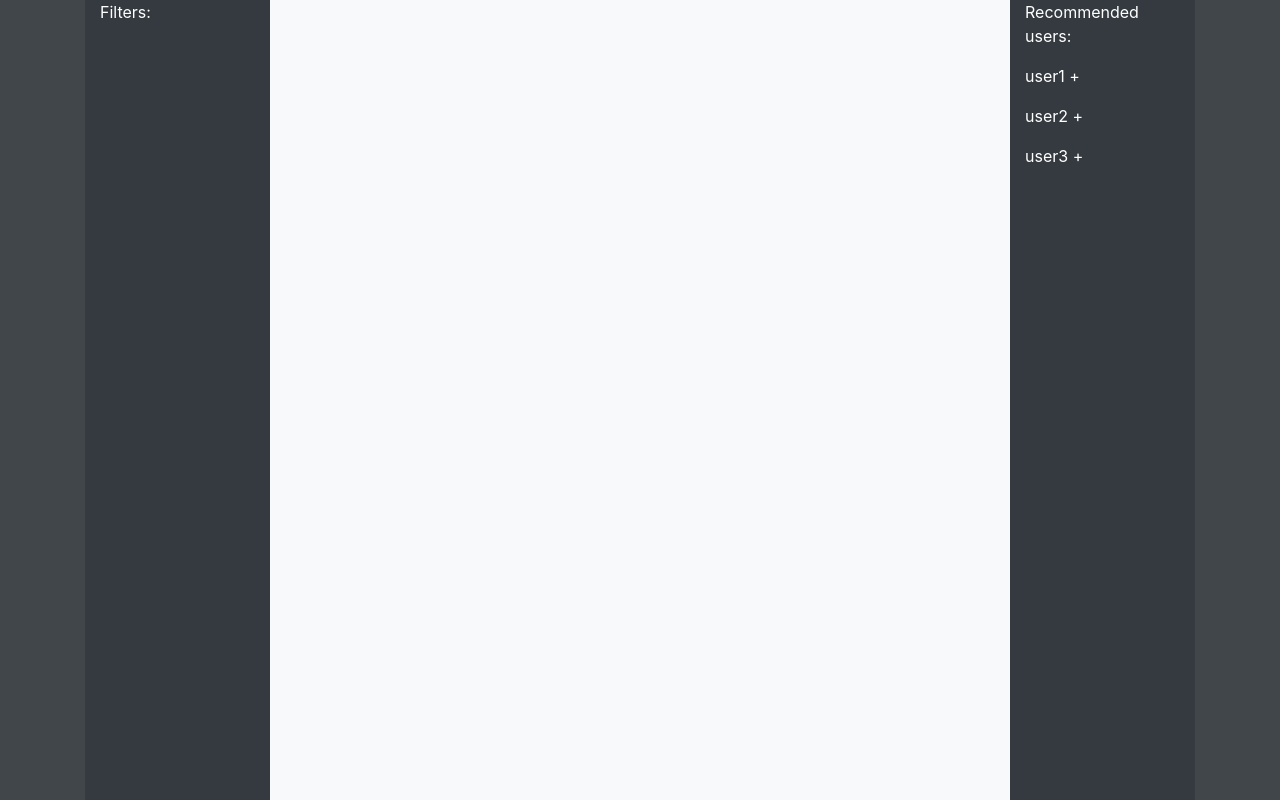
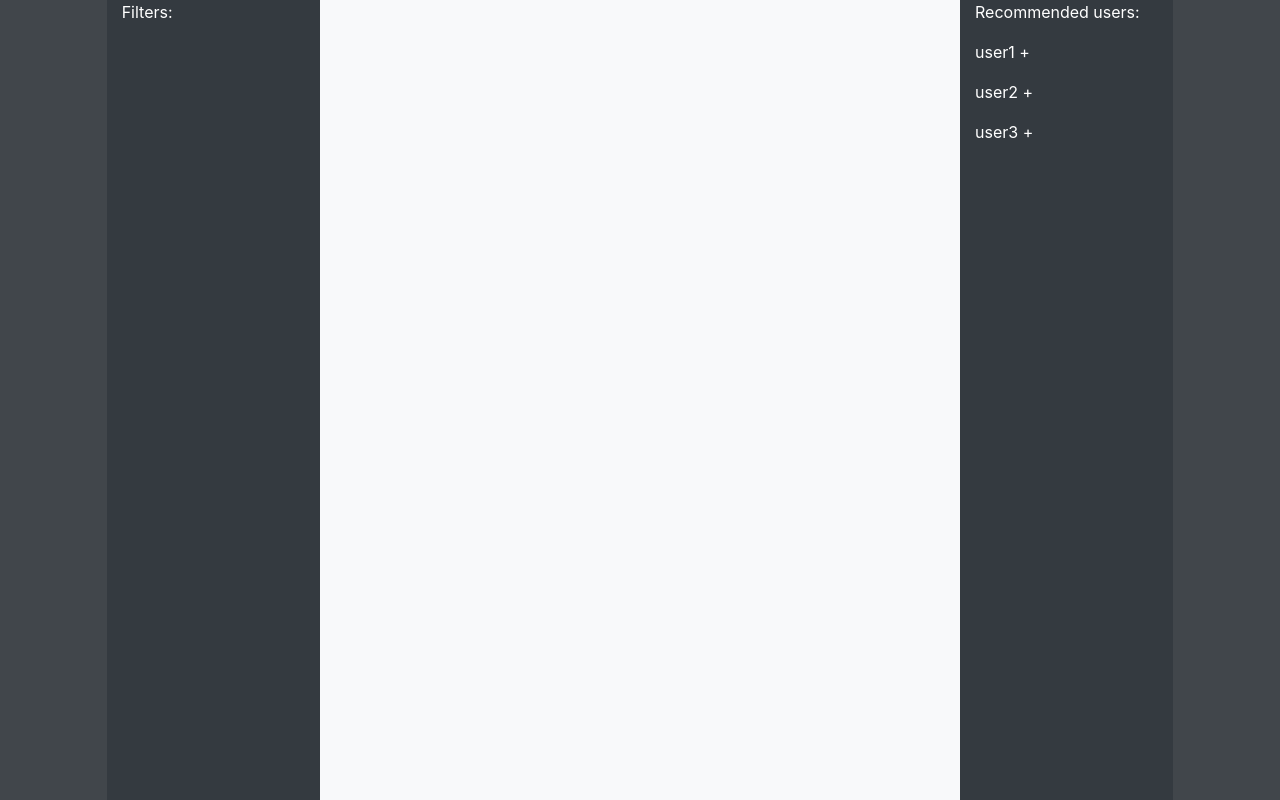
Before and after one commit to nativepapaya/Spring-2022-Senior-Project, a Django app: page /explore in a window 1280 px wide. Shown: the part 56-856 px from the top of the page. Run offline with Django 3.2, Linux system fonts and the light colour scheme; data that the repository does not hold is empty; some libraries are stand-ins or nearby versions.

```diff
--- a/sprecpro/templates/explore.html
+++ b/sprecpro/templates/explore.html
@@ -1,7 +1,7 @@
 {% extends 'layouts/app.html' %}
 {% load like_tags %}
 {% block content %}
-<div class="container d-flex justify-content-center">
+<div class="d-flex justify-content-center">
 
     <!--Filters-->
     <div class="col-2 bg-dark text-white">
@@ -9,7 +9,7 @@
     </div>
 
     <!--Main content-->
-    <div class="infinite-container col-8 bg-light" style="min-height: 100vh">
+    <div class="infinite-container col-6 bg-light" style="min-height: 100vh">
 
       <!--Create posts-->
       {% for post in posts %}
```
